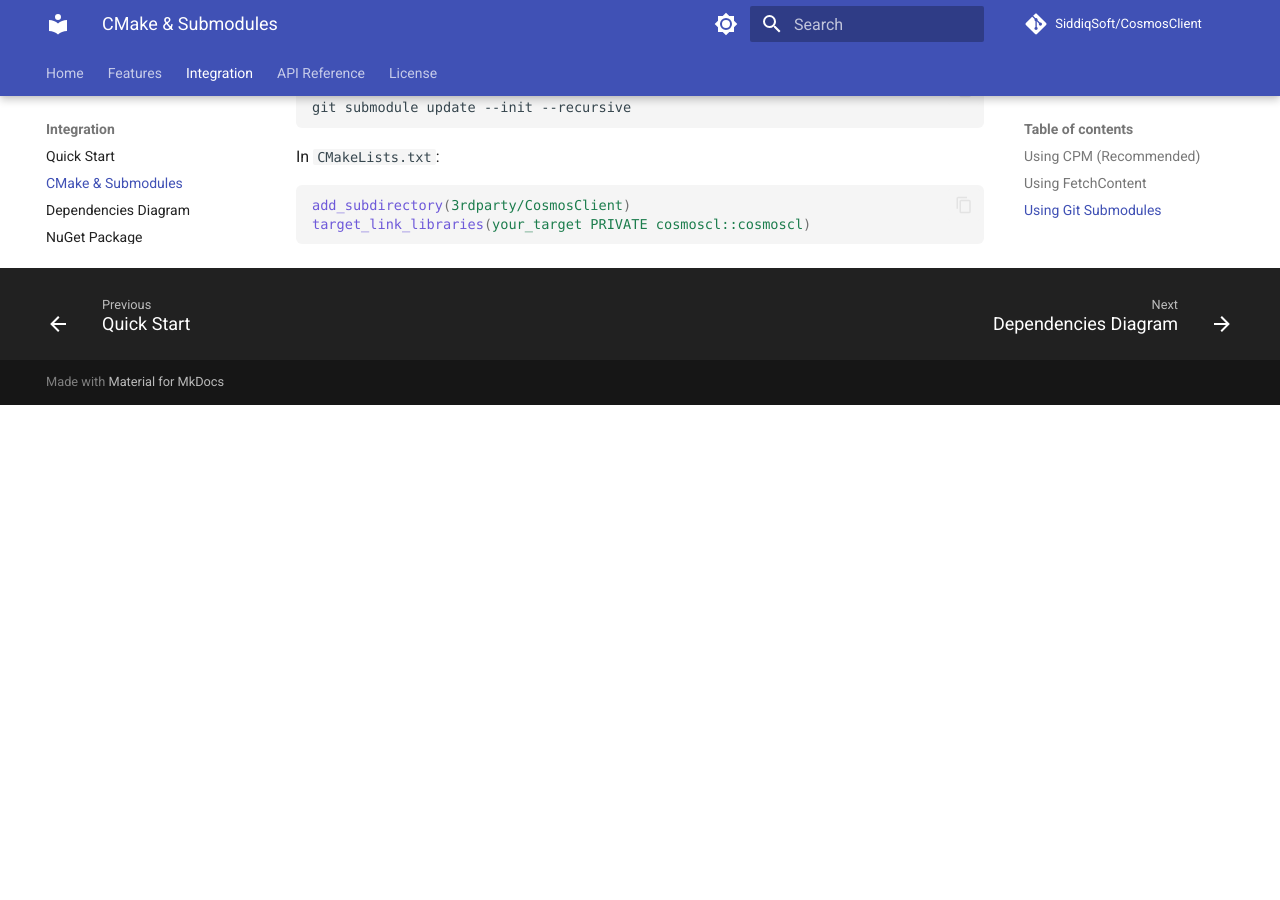
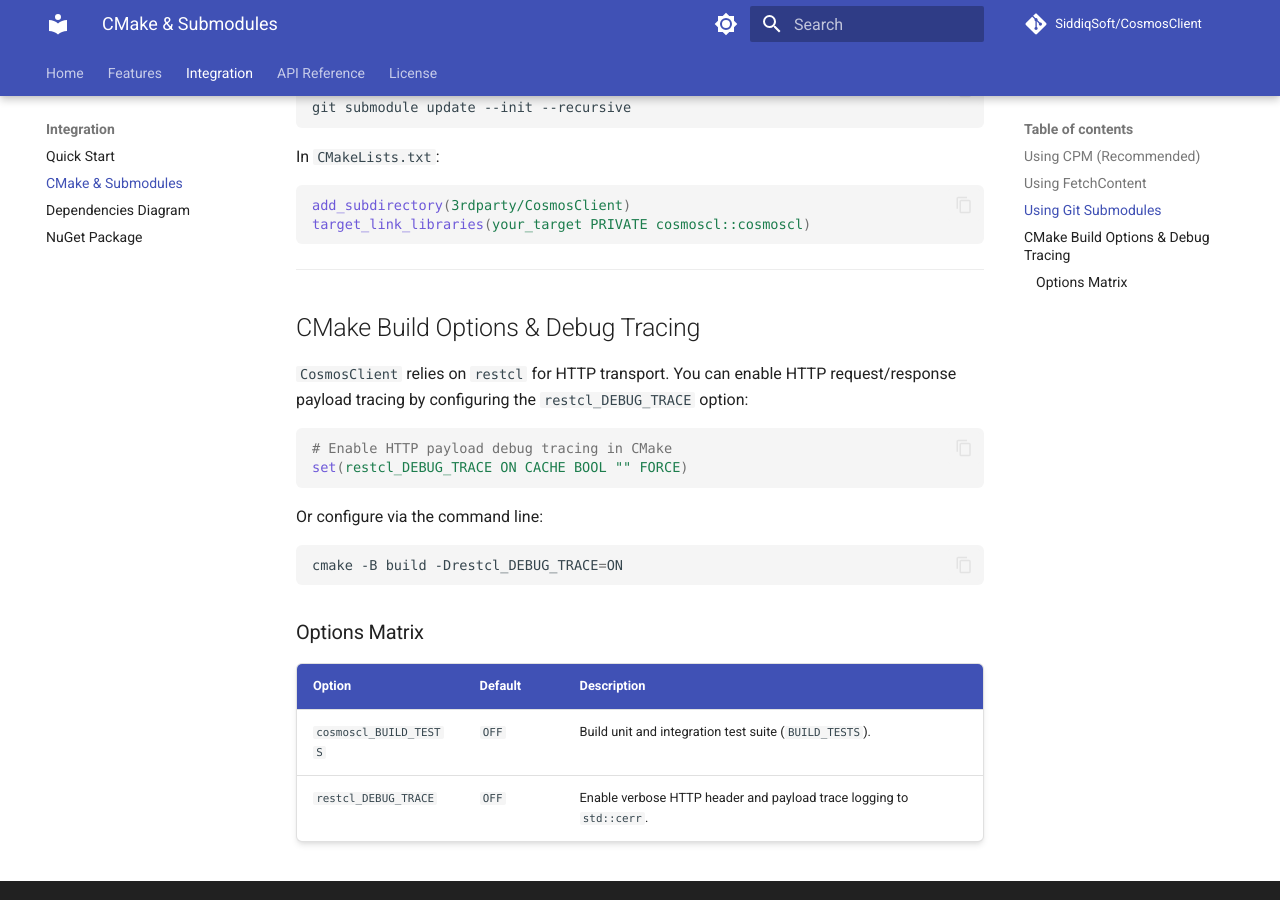
Before and after one commit to SiddiqSoft/CosmosClient, an MkDocs documentation site: the page built from docs/integration/cmake.md, in a window 1280 px wide and 900 px high, scrolled down 1104 px. Built offline with MkDocs 1.6.1 and Material for MkDocs 9.7.7, drawn with Linux system fonts in a browser that asks for light colours; comment, search, counter and statistics services are not loaded; before the commit the page ends 1509 px from its top, so only the background shows below that.

Commit message:
docs: Updated to reflect option to get IO trace

````diff
--- a/docs/integration/cmake.md
+++ b/docs/integration/cmake.md
@@ -56,3 +56,27 @@
 add_subdirectory(3rdparty/CosmosClient)
 target_link_libraries(your_target PRIVATE cosmoscl::cosmoscl)
 ```
+
+---
+
+## CMake Build Options & Debug Tracing
+
+`CosmosClient` relies on `restcl` for HTTP transport. You can enable HTTP request/response payload tracing by configuring the `restcl_DEBUG_TRACE` option:
+
+```cmake
+# Enable HTTP payload debug tracing in CMake
+set(restcl_DEBUG_TRACE ON CACHE BOOL "" FORCE)
+```
+
+Or configure via the command line:
+
+```bash
+cmake -B build -Drestcl_DEBUG_TRACE=ON
+```
+
+### Options Matrix
+
+| Option | Default | Description |
+| :--- | :--- | :--- |
+| `cosmoscl_BUILD_TESTS` | `OFF` | Build unit and integration test suite (`BUILD_TESTS`). |
+| `restcl_DEBUG_TRACE` | `OFF` | Enable verbose HTTP header and payload trace logging to `std::cerr`. |
````
Also changed, not shown: README.md (+7 -0 lines), docs/features/connection.md (+12 -0 lines).
